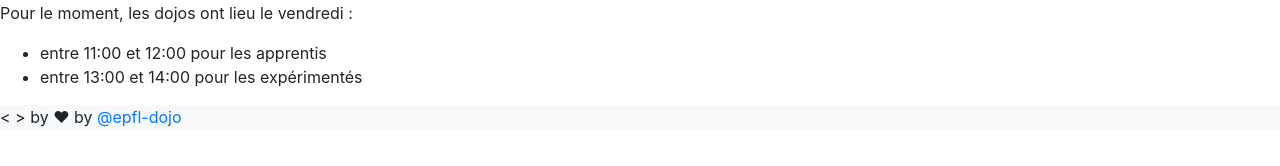
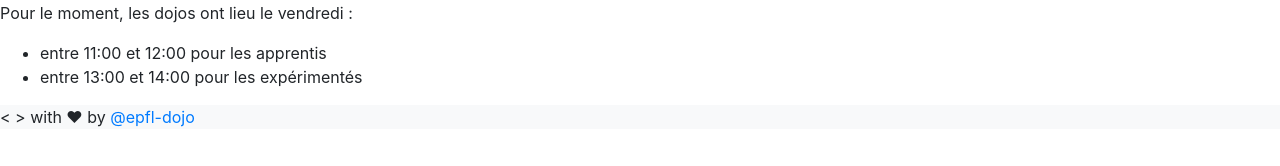
Before and after one commit to epfl-dojo/epfl-dojo.github.io, a Jekyll site: the page built from _pages/index.md, in a window 1280 px wide. Shown: the part 691-857 px from the top of the page. Built offline with Jekyll 4.4.1, drawn with Linux system fonts in a browser that asks for light colours; nearby versions of some CDN libraries.

Commit message:
Fix: with love instead by heart

```diff
--- a/_layouts/default.html
+++ b/_layouts/default.html
@@ -46,7 +46,7 @@ https://getbootstrap.com/docs/4.0/getting-started/introduction/
     </div>
   </div>
 
-  <footer class="site-footer"> &lt; &gt; by &hearts; by <a href="https://twitter.com/EPFL_dojo">@epfl-dojo</a></footer>
+  <footer class="site-footer"> &lt; &gt; with &hearts; by <a href="https://twitter.com/EPFL_dojo">@epfl-dojo</a></footer>
 
   <script src="https://code.jquery.com/jquery-3.2.1.slim.min.js" integrity="sha384-KJ3o2DKtIkvYIK3UENzmM7KCkRr/rE9/Qpg6aAZGJwFDMVNA/GpGFF93hXpG5KkN" crossorigin="anonymous"></script>
   <script src="https://cdnjs.cloudflare.com/ajax/libs/popper.js/1.11.0/umd/popper.min.js" integrity="sha384-b/U6ypiBEHpOf/4+1nzFpr53nxSS+GLCkfwBdFNTxtclqqenISfwAzpKaMNFNmj4" crossorigin="anonymous"></script>
```
